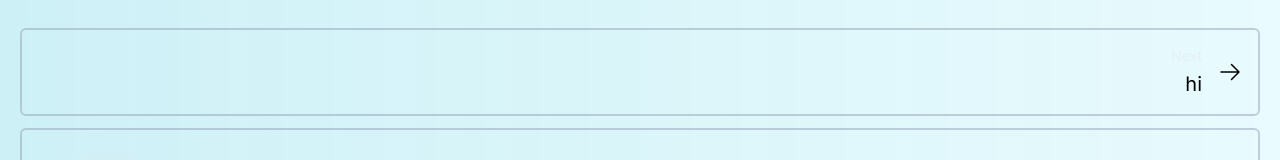
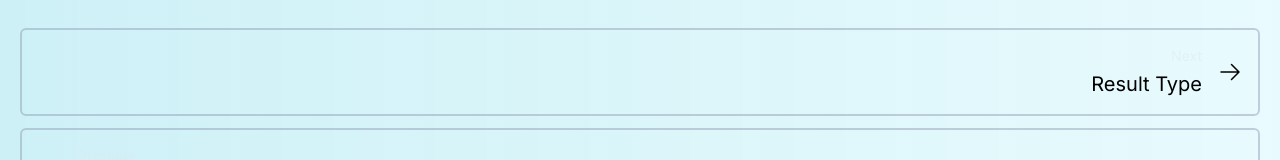
Before and after one commit to NanotechPikachu/Next, a Next.js app: page /start in a window 1280 px wide. Shown: the part 469-629 px from the top of the page. Built offline with nearby package versions, Linux system fonts and the light colour scheme.

Commit message:
Update page.jsx

```diff
--- a/src/app/start/page.jsx
+++ b/src/app/start/page.jsx
@@ -14,7 +14,7 @@ export default function Start() {
     <li key="func1"> <Code code="getAnime()" className="text-sm" /> - To get an anime from it’s title. </li>
     <li key="func2" className="mt-2"> <Code code="searchAnime()" className="text-sm" /> - To search for similar animes. </li>
     </ul>
-    <NextCard title="hi" link="/" className="mt-20" />
+    <NextCard title="Result Type" link="/result" className="mt-20" />
     <PrevCard title="Home" link="/" className="mt-3 mb-10" />
     </div>
   )
```
